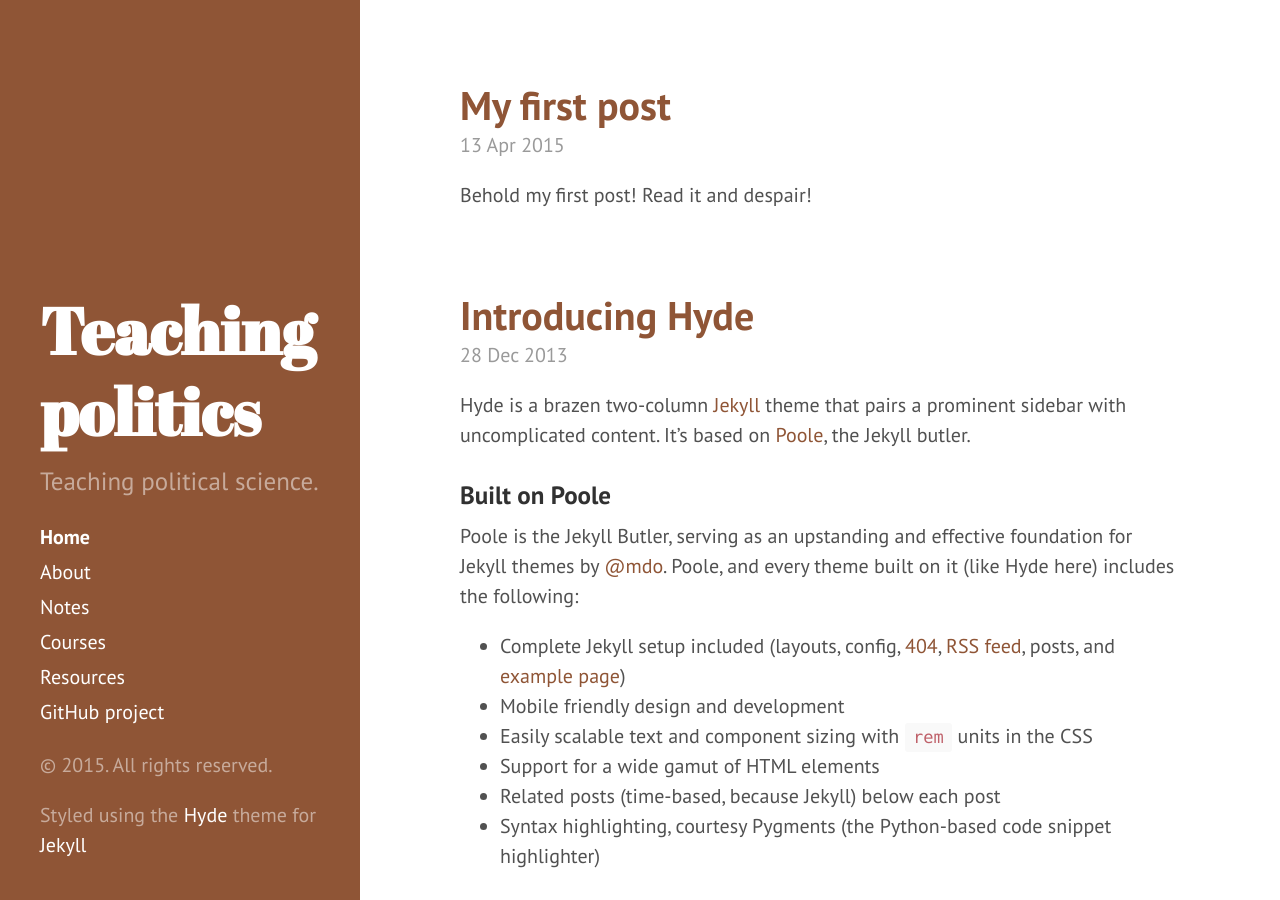
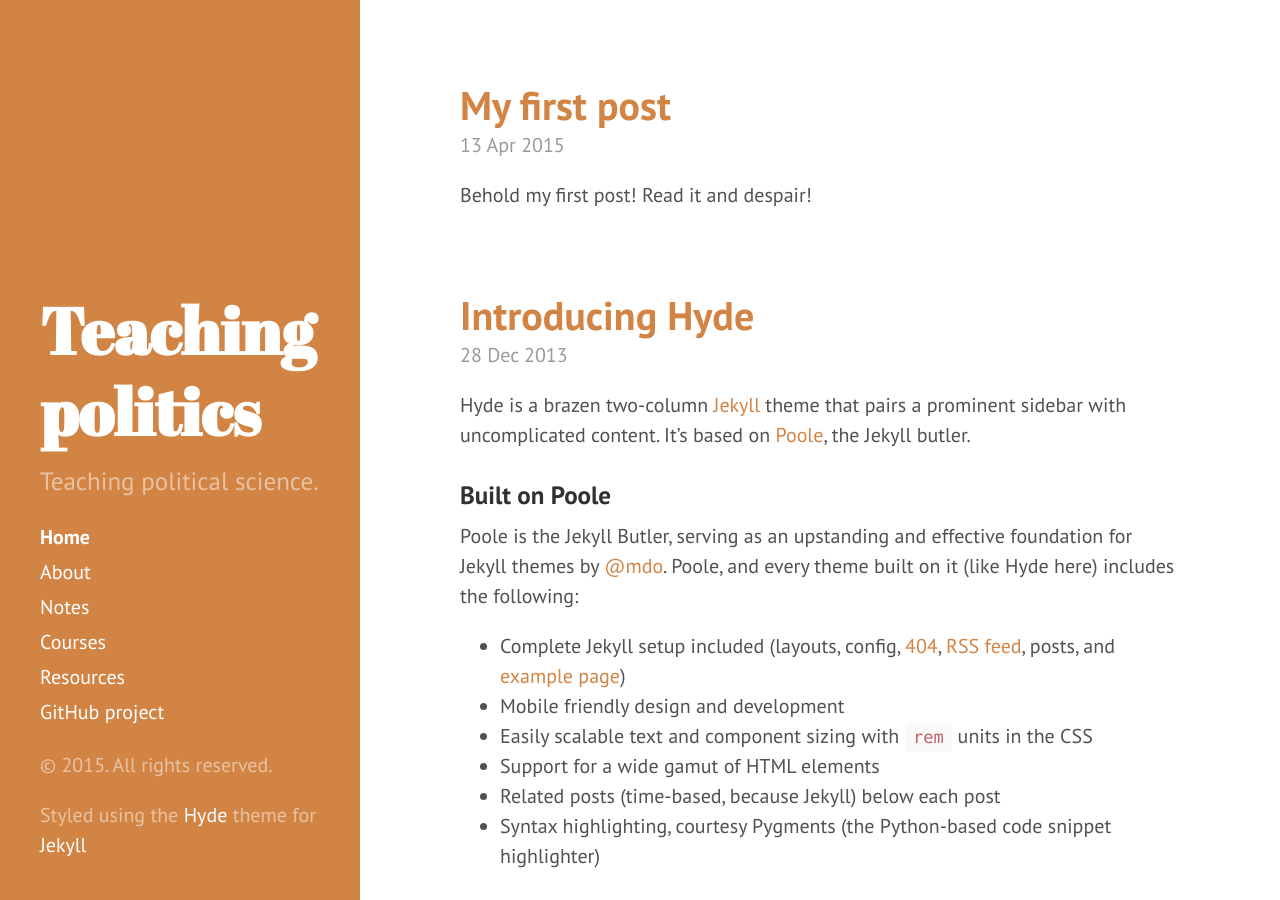
Before and after one commit to teaching-politics/teaching-politics.github.io, a Jekyll site: the page built from index.html, in a window 1280 px wide and 900 px high. Built offline with Jekyll 4.4.1, drawn with Linux system fonts in a browser that asks for light colours; Markdown is read by kramdown in place of the engine named in the settings; the list of posts is cut into pages by our own code.

Commit message:
Update default.html

```diff
--- a/_layouts/default.html
+++ b/_layouts/default.html
@@ -3,7 +3,7 @@
 
   {% include head.html %}
 
-  <body class="theme-base-0f">
+  <body class="theme-base-09">
 
     {% include sidebar.html %}
 
```
